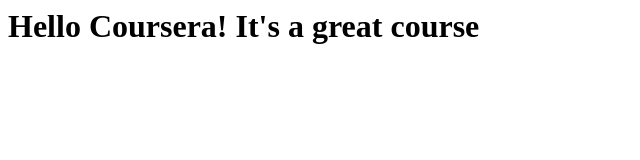
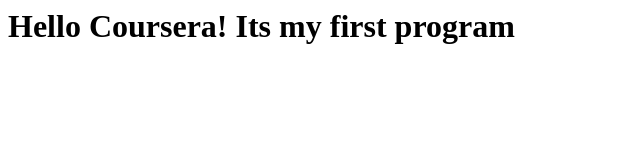
Before and after one commit to dallps/Coursera-test, a plain HTML site: page site/index.html in a window 1280 px wide. Shown: the whole page, without its empty margins (0-640 px from the left). Drawn offline with Linux system fonts and the light colour scheme.

Commit message:
Change in pgm

```diff
--- a/site/index.html
+++ b/site/index.html
@@ -3,6 +3,6 @@
 	<title>Hello Coursera!</title>
 </head>
 <body>
-<h1>Hello Coursera! It's a great course</h1>
+<h1>Hello Coursera! Its my first program</h1>
 </body>
 </html>
```
